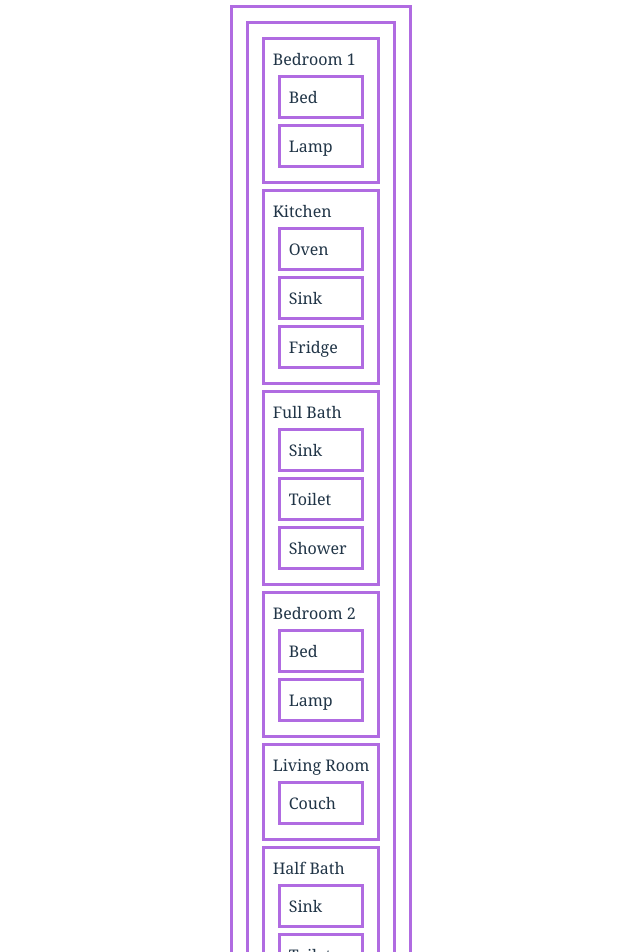
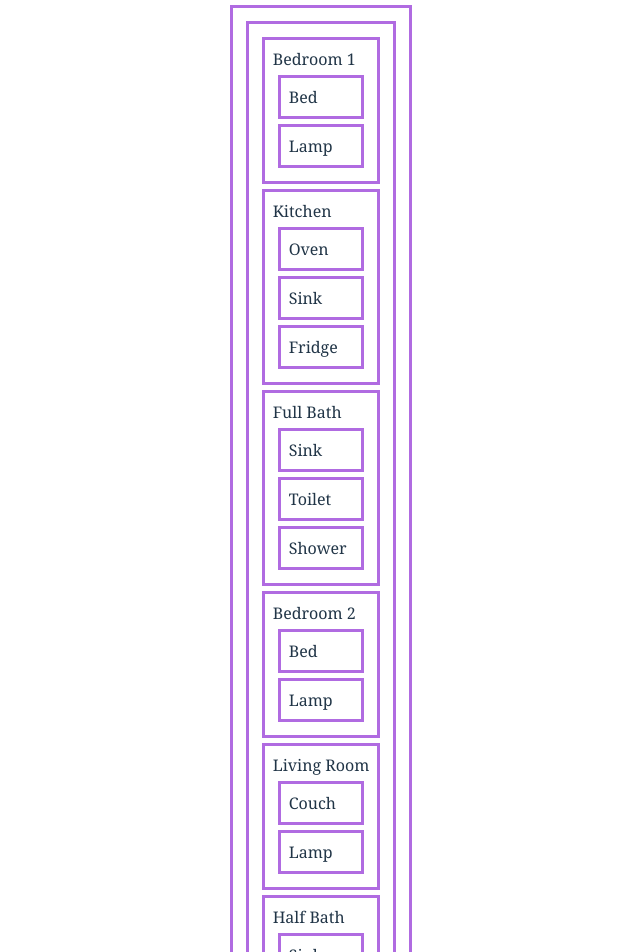
Before and after one commit to natnichols/floorplan-lab, a React (Vite) app: page / in a window 1280 px wide. Shown: the top 952 px of the page, without its empty margins (319-959 px from the left). Built offline with nearby package versions, Linux system fonts and the light colour scheme.

Commit message:
add Lamp component to LivingRoom

```diff
--- a/src/LivingRoom.jsx
+++ b/src/LivingRoom.jsx
@@ -1,10 +1,12 @@
-import Couch from "./Couch";
+import Couch from "./Couch"
+import Lamp from "./Lamp";
 
 const LivingRoom = (props) => {
   return (
     <div>
       Living Room
       <Couch />
+      <Lamp />
     </div>
   );
 }
```
